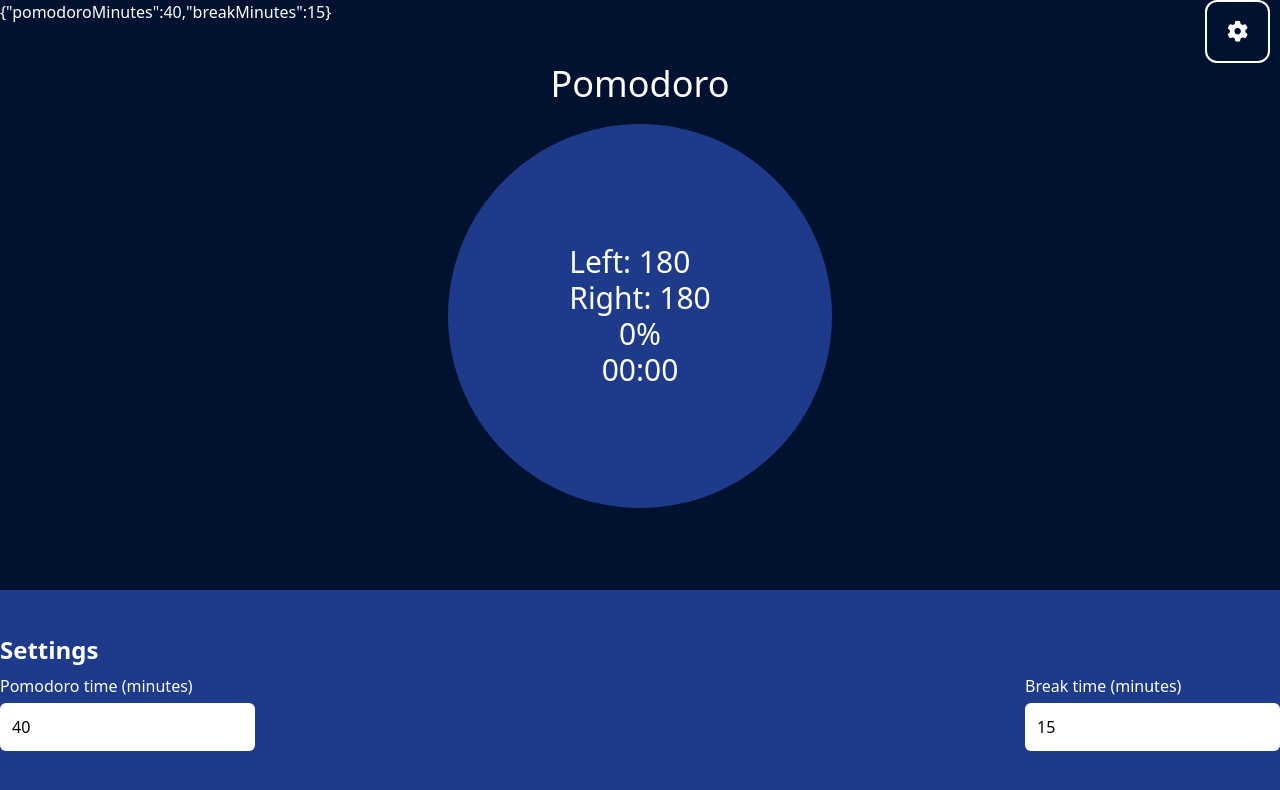
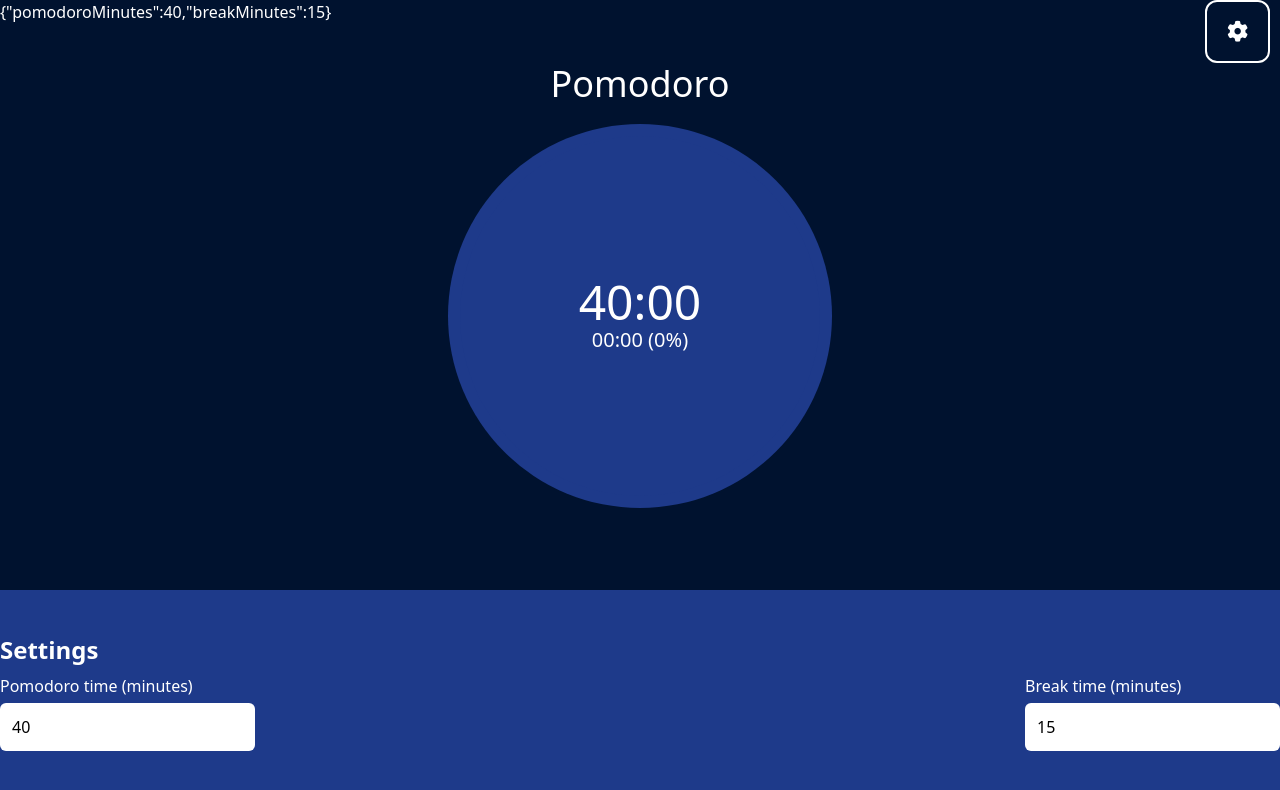
Before and after one commit to LombardoCode/pomodoro-web, a React (Create React App) app: page / in a window 1280 px wide. Shown: the top 790 px of the page. Built offline with nearby package versions, Linux system fonts and the light colour scheme.

Commit message:
[NEW]: Timer now shows left time and past time. [UPDATE]: Timer's progress' width has been changed.

```diff
--- a/src/App.js
+++ b/src/App.js
@@ -7,14 +7,16 @@ function App() {
 	const [active, setActive] = useState(false);
 	const [leftDegrees, setLeftDegrees] = useState(180);
 	const [rightDegrees, setRightDegrees] = useState(180);
-	const [secondsPast, setSecondsPast] = useState(0);
 	const [minutes, setMinutes] = useState({
 		pomodoroMinutes: 40,
 		breakMinutes: 15,
 	});
+	const [secondsPast, setSecondsPast] = useState(0);
+	const [secondsLeft, setSecondsLeft] = useState(minutes.pomodoroMinutes * 60);
 
 	const onMinutesInitializer = (minutes) => {
 		setMinutes(minutes);
+		setSecondsLeft(minutes.pomodoroMinutes * 60);
 	};
 
 	const handleActive = (status) => {
@@ -52,6 +54,8 @@ function App() {
 				<Timer
 					secondsPast={secondsPast}
 					setSecondsPast={onSetSecondsPast}
+					secondsLeft={secondsLeft}
+					setSecondsLeft={setSecondsLeft}
 					minutes={minutes}
 					active={active}
 					setActive={handleActive}
--- a/src/components/Settings/Settings.jsx
+++ b/src/components/Settings/Settings.jsx
@@ -15,10 +15,11 @@ const Settings = ({ resetTimer, minutesInitializer, minutes }) => {
 		if (Number(e.target.value) >= 0) {
 			setFormValues({
 				...formValues,
-				[e.target.name]: e.target.value,
+				[e.target.name]: Number(e.target.value),
 			});
 			console.log("minutes changed!");
-			resetTimer(true);
+			resetTimer();
+			minutesInitializer(formValues);
 		}
 	};
 
@@ -47,7 +48,7 @@ const Settings = ({ resetTimer, minutesInitializer, minutes }) => {
 									id="pomodoro-minutes"
 									name="pomodoroMinutes"
 									type="number"
-									value={formValues.pomodoroMinutes}
+									defaultValue={formValues.pomodoroMinutes}
 									onChange={changeMinutes}
 									className="input-number"
 								/>
@@ -58,7 +59,7 @@ const Settings = ({ resetTimer, minutesInitializer, minutes }) => {
 									id="break-minutes"
 									name="breakMinutes"
 									type="number"
-									value={formValues.breakMinutes}
+									defaultValue={formValues.breakMinutes}
 									onChange={changeMinutes}
 									className="input-number"
 								/>
--- a/src/components/Timer/Timer.css
+++ b/src/components/Timer/Timer.css
@@ -2,8 +2,8 @@
 	position: absolute;
 	top: 50%;
 	right: 50%;
-	width: calc(100% - 14px);
-	height: calc(100% - 14px);
+	width: calc(100% - 24px);
+	height: calc(100% - 24px);
 	transform: translate(50%, -50%);
 	z-index: 1;
 }
--- a/src/components/Timer/Timer.jsx
+++ b/src/components/Timer/Timer.jsx
@@ -4,6 +4,8 @@ import "./Timer.css";
 const Timer = ({
 	secondsPast,
 	setSecondsPast,
+	secondsLeft,
+	setSecondsLeft,
 	minutes,
 	active,
 	setActive,
@@ -13,7 +15,6 @@ const Timer = ({
 	setRightDegrees,
 }) => {
 	const [percentage, setPercentage] = useState(0);
-	const [timerDisplay, setTimerDisplay] = useState("00:00");
 
 	useEffect(() => {
 		let interval = null;
@@ -30,6 +31,7 @@ const Timer = ({
 				interval = setInterval(() => {
 					setLeftDegrees((oldDegrees) => oldDegrees + deegreesToTurn);
 					setSecondsPast((oldSeconds) => oldSeconds + 1);
+					setSecondsLeft((oldSeconds) => oldSeconds - 1);
 				}, 1000);
 			} else {
 				firstHalfFinished = true;
@@ -39,22 +41,31 @@ const Timer = ({
 				interval = setInterval(() => {
 					setRightDegrees((oldDegrees) => oldDegrees + deegreesToTurn);
 					setSecondsPast((oldSeconds) => oldSeconds + 1);
+					setSecondsLeft((oldSeconds) => oldSeconds - 1);
 				}, 1000);
 			} else {
 				secondHalfFinished = true;
 			}
 
 			if (firstHalfFinished && secondHalfFinished) {
+				setActive(false);
+
 				setLeftDegrees(180);
 				firstHalfFinished = false;
 
 				setRightDegrees(180);
 				secondHalfFinished = false;
 
-				setTimerDisplay("00:00");
 				setSecondsPast(0);
+				setSecondsLeft(minutes.pomodoroMinutes * 60 + 1);
+				console.log(minutes.pomodoroMinutes, minutes.pomodoroMinutes * 60);
 			}
 		}
+
+		return () => {
+			clearInterval(interval);
+		};
+	}, [leftDegrees, rightDegrees, active, secondsPast, secondsLeft]);
 
 	const formatTo2DigitNumber = (number) => {
 		return number.toLocaleString("en-US", {
@@ -63,20 +74,15 @@ const Timer = ({
 		});
 	};
 
-		if (secondsPast < 60) {
-			setTimerDisplay(`00:${formatTo2DigitNumber(secondsPast)}`);
+	const secondsToTimer = (seconds) => {
+		if (seconds < 60) {
+			return `00:${formatTo2DigitNumber(seconds)}`;
 		} else {
-			setTimerDisplay(
-				`${Math.floor(secondsPast / 60)}:${formatTo2DigitNumber(
-					secondsPast % 60
-				)}`
-			);
+			return `${Math.floor(seconds / 60)}:${formatTo2DigitNumber(
+				seconds % 60
+			)}`;
 		}
-
-		return () => {
-			clearInterval(interval);
 	};
-	}, [leftDegrees, rightDegrees, active, secondsPast]);
 
 	const firstHalfStyle = {
 		transform: `rotate(${leftDegrees}deg)`,
@@ -97,11 +103,13 @@ const Timer = ({
 					id="mini-circle"
 					className="flex justify-center items-center rounded-full w-24 h-24 bg-blue-900"
 				>
-					<span id="display" className="text-3xl">
-						<p>Left: {Math.round(leftDegrees)}</p>
-						<p>Right: {Math.round(rightDegrees)}</p>
-						<p className="text-center">{Math.round(percentage)}%</p>
-						<p className="text-center">{timerDisplay}</p>
+					<span id="display">
+						<p className="text-center text-5xl">
+							{secondsToTimer(secondsLeft)}
+						</p>
+						<p className="text-center text-xl">
+							{secondsToTimer(secondsPast)} ({Math.round(percentage)}%)
+						</p>
 					</span>
 				</div>
 				<div id="first-half" className="w-1/2 h-full overflow-hidden">
```
Lines whose indentation alone changed are shown as unchanged.
